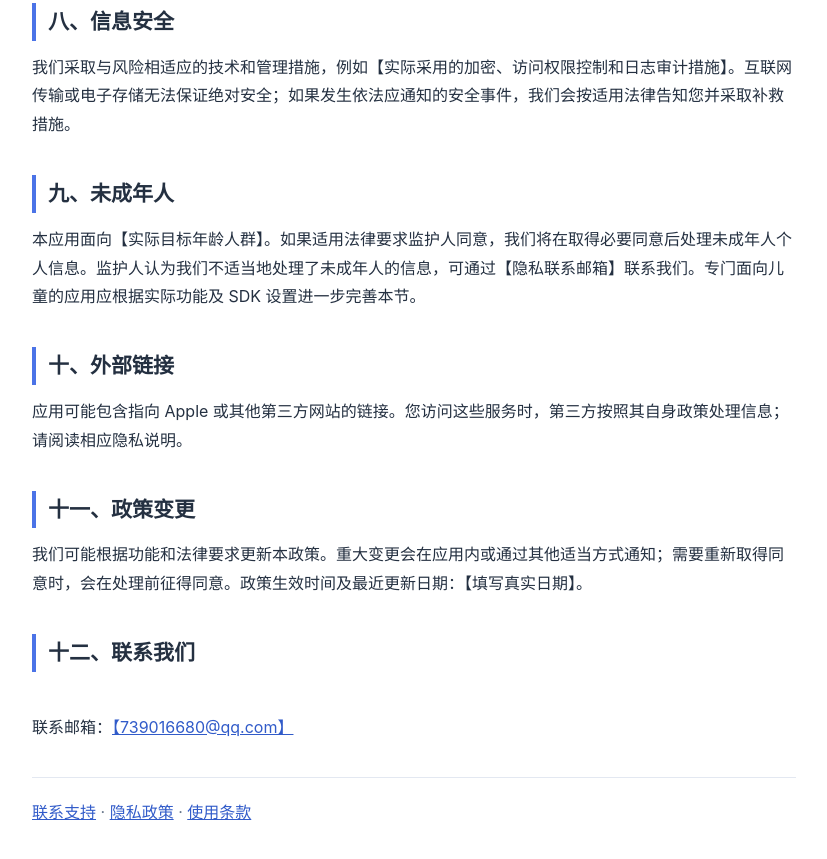
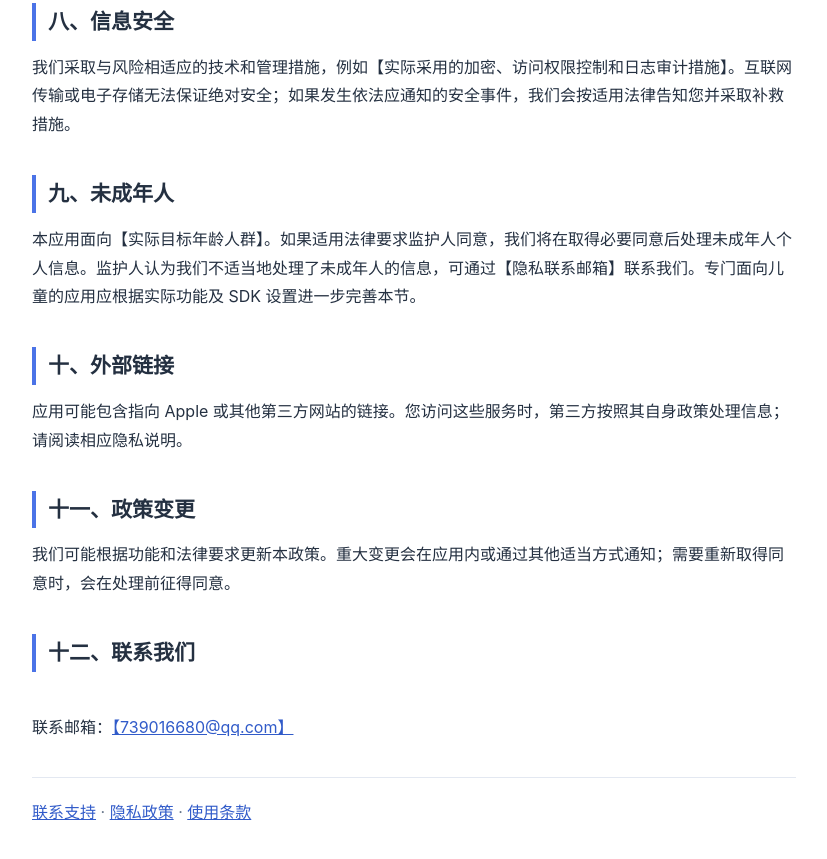
Before and after one commit to hxq131415/hxq131415.github.io, a plain HTML site: page privacy.html in a window 1280 px wide. Shown: the part 2427-3286 px from the top of the page, without its empty margins (226-1053 px from the left). Drawn offline with Linux system fonts and the light colour scheme.

Commit message:
Update policy change section in privacy.html
Removed the text regarding the effective date and last updated date from the policy change section.

```diff
--- a/privacy.html
+++ b/privacy.html
@@ -9,5 +9,5 @@
 <section><h2>八、信息安全</h2><p>我们采取与风险相适应的技术和管理措施，例如【实际采用的加密、访问权限控制和日志审计措施】。互联网传输或电子存储无法保证绝对安全；如果发生依法应通知的安全事件，我们会按适用法律告知您并采取补救措施。</p></section>
 <section><h2>九、未成年人</h2><p>本应用面向【实际目标年龄人群】。如果适用法律要求监护人同意，我们将在取得必要同意后处理未成年人个人信息。监护人认为我们不适当地处理了未成年人的信息，可通过【隐私联系邮箱】联系我们。专门面向儿童的应用应根据实际功能及 SDK 设置进一步完善本节。</p></section>
 <section><h2>十、外部链接</h2><p>应用可能包含指向 Apple 或其他第三方网站的链接。您访问这些服务时，第三方按照其自身政策处理信息；请阅读相应隐私说明。</p></section>
-<section><h2>十一、政策变更</h2><p>我们可能根据功能和法律要求更新本政策。重大变更会在应用内或通过其他适当方式通知；需要重新取得同意时，会在处理前征得同意。政策生效时间及最近更新日期：【填写真实日期】。</p></section>
+<section><h2>十一、政策变更</h2><p>我们可能根据功能和法律要求更新本政策。重大变更会在应用内或通过其他适当方式通知；需要重新取得同意时，会在处理前征得同意。</p></section>
 <section><h2>十二、联系我们</h2><p><br>联系邮箱：<a href="mailto:【联系邮箱】">【739016680@qq.com】</a></p></section><footer> <a href="mailto:【联系邮箱】">联系支持</a> · <a href="privacy.html">隐私政策</a> · <a href="terms.html">使用条款</a></footer></main></body></html>
```
